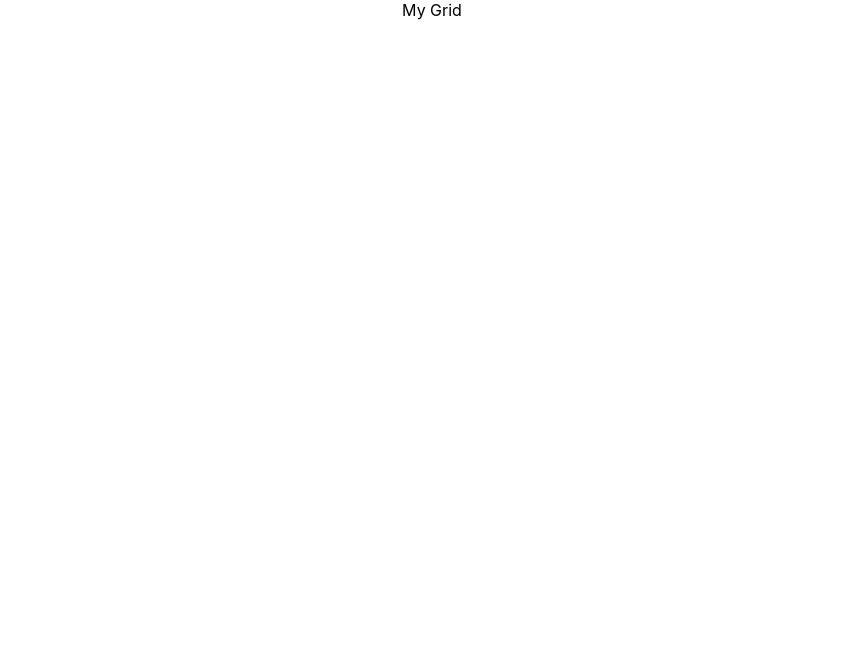
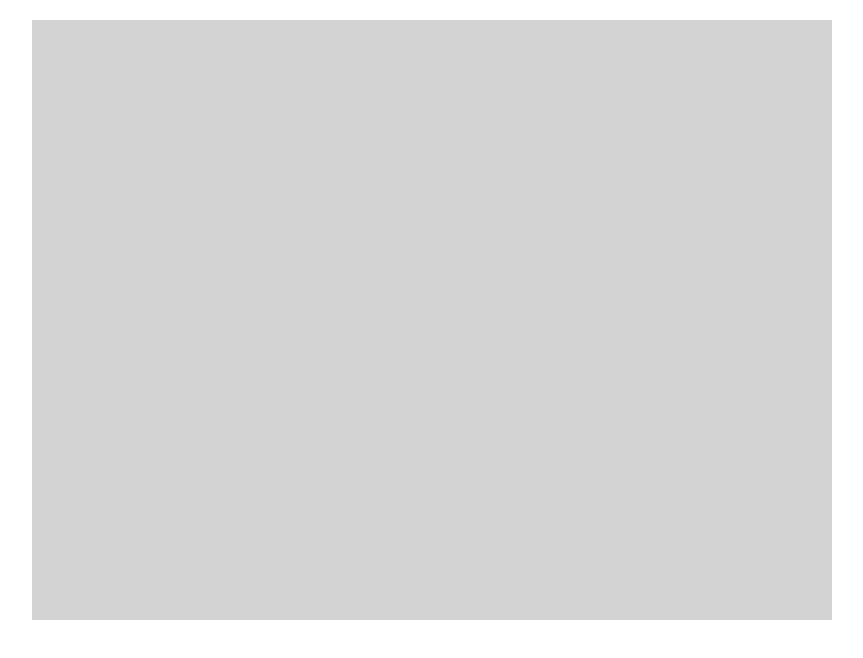
Before and after one commit to jtak93/realtime-bomberman, a React (Create React App) app in the folder client/: page / in a window 1280 px wide. Shown: the top 658 px of the page, without its empty margins (208-1071 px from the left). Built offline with nearby package versions, Linux system fonts and the light colour scheme.

Commit message:
add styled components

```diff
--- a/client/package.json
+++ b/client/package.json
@@ -6,11 +6,13 @@
     "@types/jest": "24.0.13",
     "@types/node": "12.0.7",
     "@types/react-dom": "16.8.4",
+    "@types/styled-components": "^4.1.16",
     "react": "^16.8.6",
     "react-dom": "^16.8.6",
     "react-redux": "^7.0.3",
     "react-scripts": "3.0.1",
     "redux": "^4.0.1",
+    "styled-components": "^4.3.1",
     "typescript": "3.5.1"
   },
   "scripts": {
--- a/client/src/App.tsx
+++ b/client/src/App.tsx
@@ -1,5 +1,4 @@
 import React from 'react';
-import logo from './logo.svg';
 import './App.css';
 import Grid from './components/Grid/index';
 
--- a/client/src/components/Grid/index.tsx
+++ b/client/src/components/Grid/index.tsx
@@ -1,9 +1,17 @@
-import React, { Component } from 'react'; // let's also import Component
+import React, { Component } from 'react';
+import styled from 'styled-components';
+
+const GridStyled = styled.div`
+  background: lightgray;
+  height: 600px;
+  width: 800px;
+  margin: 20px auto;
+`;
 
 export class Grid extends Component<{}> {
 
     render() {
-        return <div>My Grid</div>;
+        return <GridStyled></GridStyled>;
     }
 }
 
```
Also changed, not shown: 2 other files (tests, documents, lock files or other folders).
